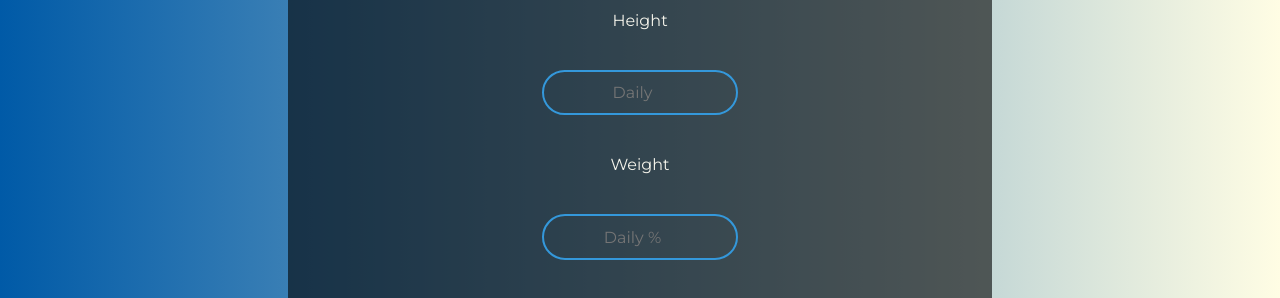
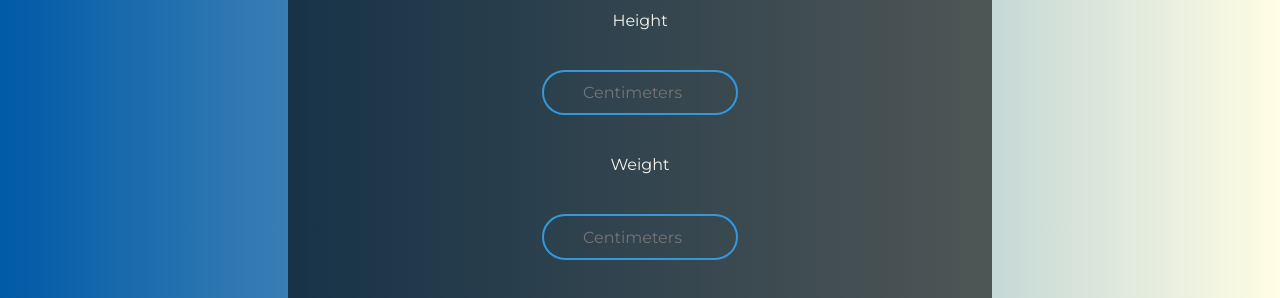
Before and after one commit to patWstar/taurliftTS, a React (Create React App) app: page /calculators/BMICalculator in a window 1280 px wide. Shown: the part 278-576 px from the top of the page. Built offline with nearby package versions, Linux system fonts and the light colour scheme.

Commit message:
added calculator mQueries

```diff
--- a/src/components/CalculatorBMI.tsx
+++ b/src/components/CalculatorBMI.tsx
@@ -57,6 +57,10 @@ const Content = styled.form`
   gap: 5vh;
   align-items: center;
   font-size: 2vmin;
+  @media only screen and (max-width: 37.5em) {
+    font-size: 3vmin;
+    text-align: center;
+  }
 `;
 
 //~~~~~~~~~~~~~~~~~~~Component
@@ -100,7 +104,7 @@ const CalculatorBMI = ({ shareBMIResult }: CalculatorBMIProps): JSX.Element => {
         <label htmlFor="userCalories">Height</label>
         <FormTextInput
           name="userCalories"
-          placeholder="Daily"
+          placeholder="Centimeters"
           width="30%"
           reactRef={heightInputRef}
           type="number"
@@ -108,7 +112,7 @@ const CalculatorBMI = ({ shareBMIResult }: CalculatorBMIProps): JSX.Element => {
         <label htmlFor="protein">Weight</label>
         <FormTextInput
           name="protein"
-          placeholder="Daily %"
+          placeholder="Centimeters"
           width="30%"
           reactRef={weightInputRef}
           type="number"
--- a/src/components/CalculatorCalories.tsx
+++ b/src/components/CalculatorCalories.tsx
@@ -50,10 +50,14 @@ const Content = styled.form`
   align-items: center;
 
   font-size: 2vmin;
+  @media only screen and (max-width: 37.5em) {
+    font-size: 3vmin;
+    text-align: center;
+  }
 
   & select {
     user-select: none;
-    height: 5rem;
+    height: 3rem;
     border: none;
     outline: none;
     background-color: rgba(0, 0, 0, 0.2);
@@ -66,6 +70,9 @@ const Content = styled.form`
     & option {
       background-color: rgba(0, 0, 0, 0.9);
       padding: 0.5vmin;
+    }
+    @media only screen and (max-width: 37.5em) {
+      font-size: 5vmin;
     }
   }
 `;
--- a/src/components/CalculatorMacros.tsx
+++ b/src/components/CalculatorMacros.tsx
@@ -60,6 +60,10 @@ const Content = styled.form`
   justify-content: space-between;
   align-items: center;
   font-size: 2vmin;
+  @media only screen and (max-width: 37.5em) {
+    font-size: 3vmin;
+    text-align: center;
+  }
 `;
 
 //~~~~~~~~~~~~~~~~~~~Component
--- a/src/components/Calculators.tsx
+++ b/src/components/Calculators.tsx
@@ -20,6 +20,7 @@ type SelectorButtonProps = {
 //~~~~~~~~~~~~~~~~~~~Styled Components
 const Wrapper = styled.div`
   height: 100%;
+  min-height: 450px;
   background: ${({ theme }) => theme.containerBackgroundPrimary};
   width: 55vw;
   margin: 0 auto;
@@ -39,10 +40,13 @@ const NavRow = styled.nav`
   align-items: center;
   height: 15%;
   width: 100%;
-  min-height: 5rem;
+  min-height: 3rem;
   & > :nth-child(2) {
     border-left: 1px solid #444040;
     border-right: 1px solid #444040;
+  }
+  @media only screen and (max-width: 37.5em) {
+    height: 10%;
   }
 `;
 
@@ -72,16 +76,15 @@ const ContentWrapper = styled.main`
 `;
 const Footer = styled.footer`
   height: 10%;
-  min-height: 5rem;
   display: flex;
   width: 100%;
+  border-top: 2px solid ${({ theme }) => theme.primaryColor};
   & > :nth-child(2) {
     border-left: 1px solid ${({ theme }) => theme.primaryColor};
     border-right: 1px solid ${({ theme }) => theme.primaryColor};
     justify-content: space-between;
     padding: 0 2vw;
   }
-  border-top: 2px solid ${({ theme }) => theme.primaryColor};
 `;
 
 const FooterResult = styled.div`
@@ -92,6 +95,9 @@ const FooterResult = styled.div`
   font-size: 2vmin;
   width: calc(100% / 3);
   height: 100%;
+  @media only screen and (max-width: 37.5em) {
+    font-size: 3vmin;
+  }
 `;
 //~~~~~~~~~~~~~~~~~~~Component
 const Calculators = (): JSX.Element => {
--- a/src/components/shared/components/SubmitButton.tsx
+++ b/src/components/shared/components/SubmitButton.tsx
@@ -38,6 +38,9 @@ const Submit = styled.button<SubmitButtonProps>`
         ? theme.primaryColor
         : theme.secondaryColorLight};
   }
+  @media only screen and (max-width: 37.5em) {
+    transform: scale(1.2);
+  }
 `;
 
 const SubmitButton = ({
--- a/src/components/shared/components/formTextInput.tsx
+++ b/src/components/shared/components/formTextInput.tsx
@@ -16,6 +16,7 @@ const Input = styled.input<InputProps>`
   overflow: hidden;
   background: transparent;
   width: ${({ width }) => width};
+  min-width: 19rem;
   border: 2px solid ${({ theme }) => theme.primaryColor};
   padding: 1.4rem 1.5rem;
   color: inherit;
@@ -27,6 +28,10 @@ const Input = styled.input<InputProps>`
     transform: scaleX(1.2) scaleY(1.1);
     border-color: ${({ theme }) => theme.secondaryColorLight};
     background-color: transparent;
+  }
+  @media only screen and (max-width: 37.5em) {
+    width: ${({ width }) => Number(width) * 2};
+    font-size: 3vmin;
   }
 `;
 const formTextInput = ({
```
